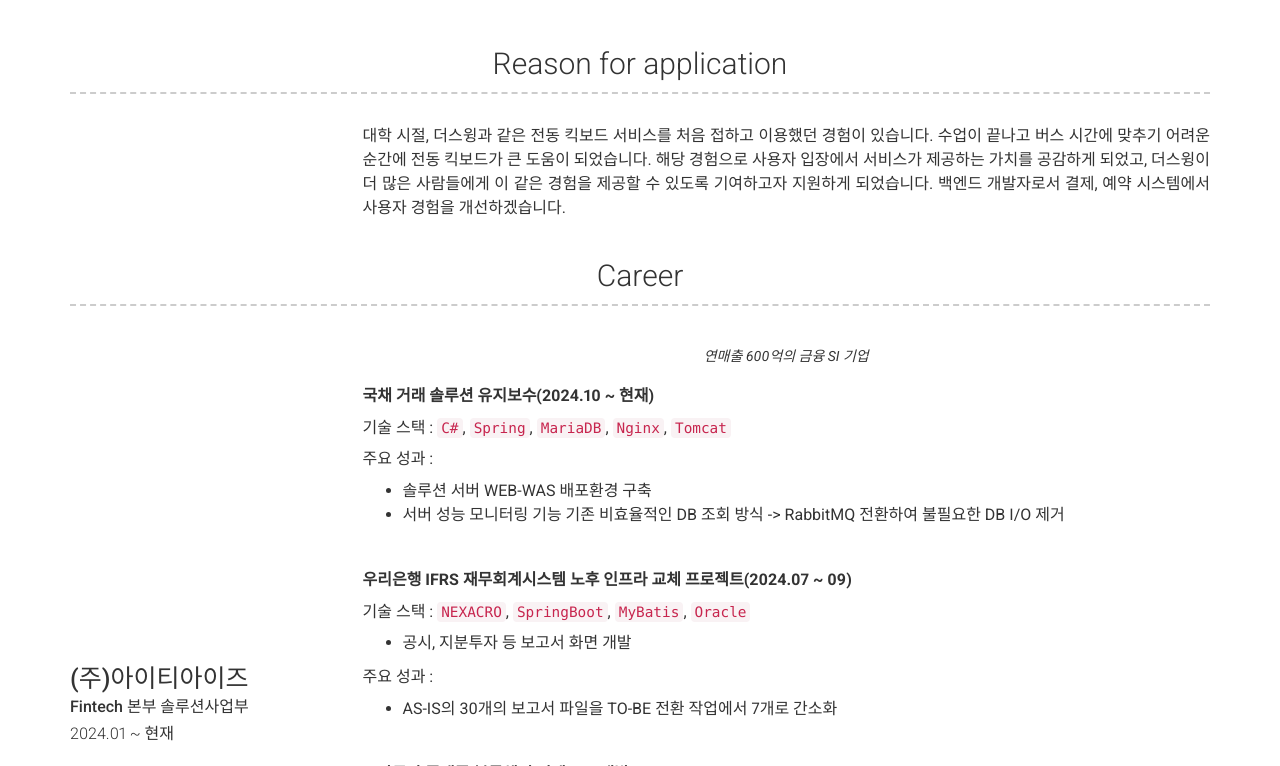
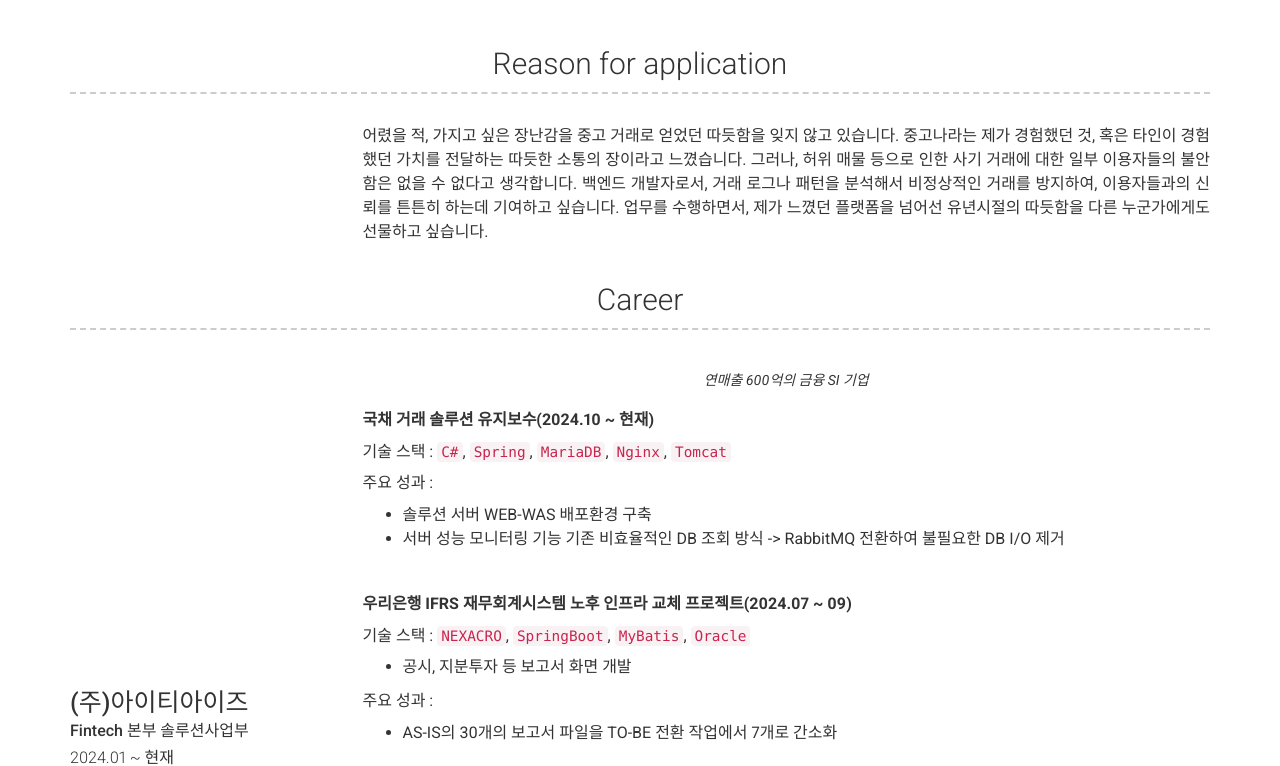
Before and after one commit to sungchulyun/sungchulyun.github.io, a Jekyll site: the page built from index.md, in a window 1280 px wide and 900 px high, scrolled down 372 px, cut to the strip 134-900 px from the top of the window. Built offline with Jekyll 4.4.1, drawn with Linux system fonts in a browser that asks for light colours; nearby versions of some CDN libraries.

Commit message:
refactor : 지원동기 수정

```diff
--- a/_config.yml
+++ b/_config.yml
@@ -57,11 +57,12 @@ content:
       - layout: left
         title:
         description: |
-          대학 시절, 더스윙과 같은 전동 킥보드 서비스를 처음 접하고 이용했던 경험이 있습니다.
-          수업이 끝나고 버스 시간에 맞추기 어려운 순간에 전동 킥보드가 큰 도움이 되었습니다.
-          해당 경험으로 사용자 입장에서 서비스가 제공하는 가치를 공감하게 되었고, 더스윙이 더 많은 사람들에게
-          이 같은 경험을 제공할 수 있도록 기여하고자 지원하게 되었습니다.
-          백엔드 개발자로서 결제, 예약 시스템에서 사용자 경험을 개선하겠습니다.
+          어렸을 적, 가지고 싶은 장난감을 중고 거래로 얻었던 따듯함을 잊지 않고 있습니다.
+          중고나라는 제가 경험했던 것, 혹은 타인이 경험했던 가치를 전달하는 따듯한 소통의 장이라고 느꼈습니다.
+          그러나, 허위 매물 등으로 인한 사기 거래에 대한 일부 이용자들의 불안함은 없을 수 없다고 생각합니다.
+          백엔드 개발자로서, 거래 로그나 패턴을 분석해서 비정상적인 거래를 방지하여, 이용자들과의 신뢰를
+          튼튼히 하는데 기여하고 싶습니다.
+          업무를 수행하면서, 제가 느꼈던 플랫폼을 넘어선 유년시절의 따듯함을 다른 누군가에게도 선물하고 싶습니다.
           <br>
   #경력
   - title: Career
```
